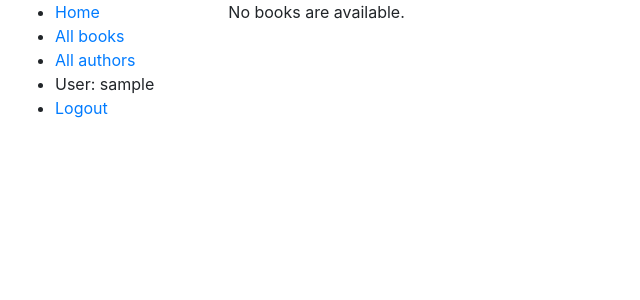
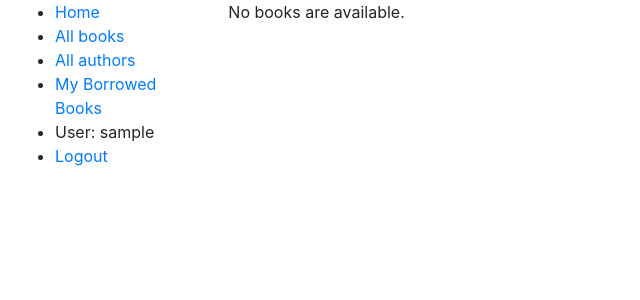
Before and after one commit to moan0s/ILMO2, a Django app: page /library/books/ in a window 1280 px wide. Shown: the top 300 px of the page, without its empty margins (0-640 px from the left). Run offline with Django 3.2, Linux system fonts and the light colour scheme; the visitor is signed in with stand-in values (Sample User, id 1); data that the repository does not hold is empty.

Commit message:
Add borrowed book list

```diff
--- a/src/library/templates/library/base_generic.html
+++ b/src/library/templates/library/base_generic.html
@@ -19,6 +19,8 @@
           <li><a href="{% url 'library:books' %}">All books</a></li>
           <li><a href="">All authors</a></li>
 		  {% if user.is_authenticated %}
+
+			 <li><a href="{% url 'library:my-books' %}">My Borrowed Books</a></li>
 			 <li>User: {{ user.get_username }}</li>
 			 <li><a href="{% url 'logout'%}?next={{request.path}}">Logout</a></li>
 		  {% else %}
--- a/src/library/urls.py
+++ b/src/library/urls.py
@@ -19,5 +19,10 @@ urlpatterns = [
 ]
 
 urlpatterns += [
+    # ex: /library/mybooks/
+    path('mybooks/', views.LoanedBooksByUserListView.as_view(), name='my-books'),
+]
+
+urlpatterns += [
     path('accounts/', include('django.contrib.auth.urls')),
 ]
--- a/src/library/views.py
+++ b/src/library/views.py
@@ -3,6 +3,7 @@ from django.http import HttpResponse
 from .models import Book
 from django.contrib.auth.decorators import login_required, permission_required
 from django.views import generic
+from django.contrib.auth.mixins import LoginRequiredMixin
 
 from .models import Book, Author, BookInstance, Genre
 
@@ -47,3 +48,14 @@ class AuthorDetailView(generic.DetailView):
     model = Author
     template_name = 'library/author.html'
     paginate_by = 10
+
+    from django.contrib.auth.mixins import LoginRequiredMixin
+
+class LoanedBooksByUserListView(LoginRequiredMixin,generic.ListView):
+    """Generic class-based view listing books on loan to current user."""
+    model = BookInstance
+    template_name ='library/bookinstance_list_borrowed_user.html'
+    paginate_by = 10
+
+    def get_queryset(self):
+        return BookInstance.objects.filter(borrower=self.request.user).filter(status__exact='o').order_by('due_back')
```
